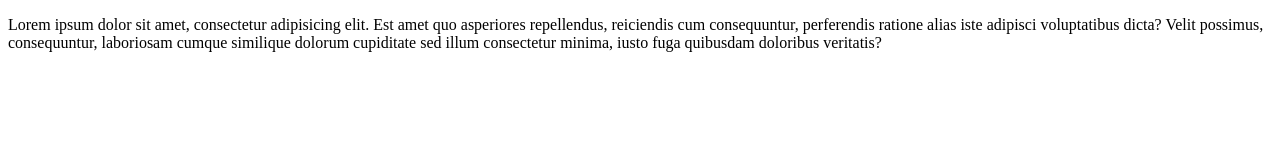
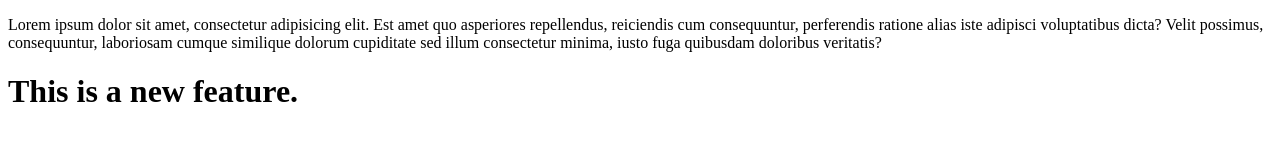
Before and after one commit to Abhishekumar27/localrepo, a plain HTML site: page index.html in a window 1280 px wide. Drawn offline with Linux system fonts and the light colour scheme.

Commit message:
add new feature

```diff
--- a/index.html
+++ b/index.html
@@ -7,5 +7,6 @@
 </head>
 <body>
     <p>Lorem ipsum dolor sit amet, consectetur adipisicing elit. Est amet quo asperiores repellendus, reiciendis cum consequuntur, perferendis ratione alias iste adipisci voluptatibus dicta? Velit possimus, consequuntur, laboriosam cumque similique dolorum cupiditate sed illum consectetur minima, iusto fuga quibusdam doloribus veritatis?</p>
+    <h1>This is a new feature.</h1>
 </body>
 </html>
```
